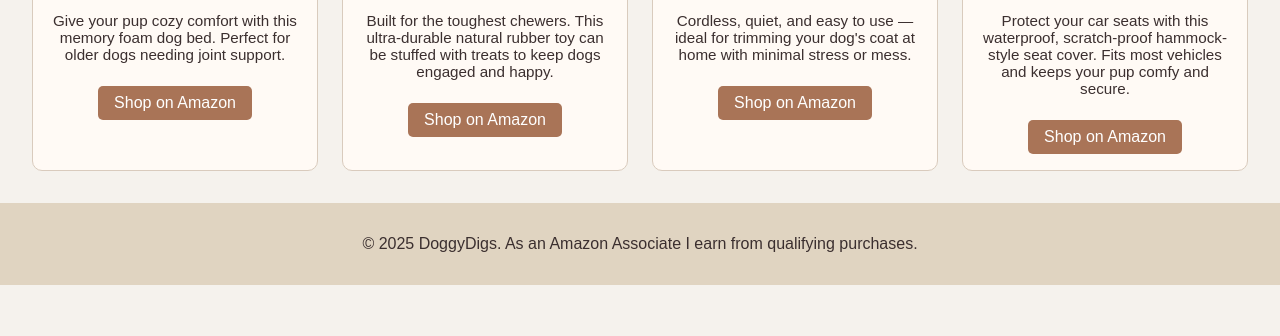
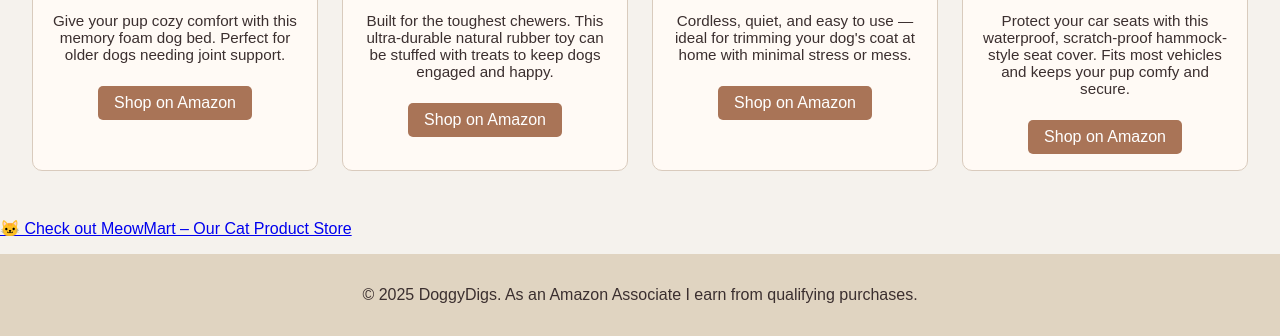
Before and after one commit to bcandreia/Doggydigs, a plain HTML site: page index.html in a window 1280 px wide. Shown: the part 510-846 px from the top of the page. Before the commit the page ends 800 px from the top, so only its background shows below. Drawn offline with Linux system fonts and the light colour scheme.

Commit message:
Update index.html
footer link

```diff
--- a/index.html
+++ b/index.html
@@ -97,6 +97,7 @@
 </div>
 
   </section>
+<p><a href="https://meowmartkitty.netlify.app/" target="_blank">🐱 Check out MeowMart – Our Cat Product Store</a></p>
 
   <footer>
     <p>© 2025 DoggyDigs. As an Amazon Associate I earn from qualifying purchases.</p>
```
